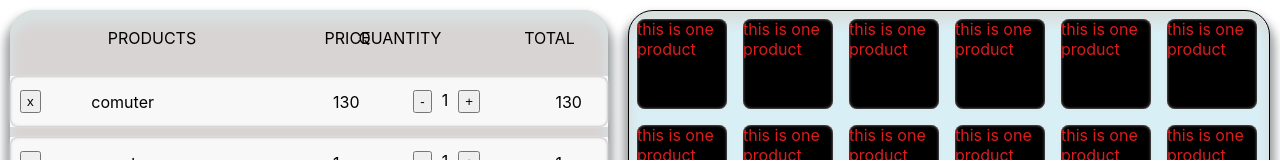
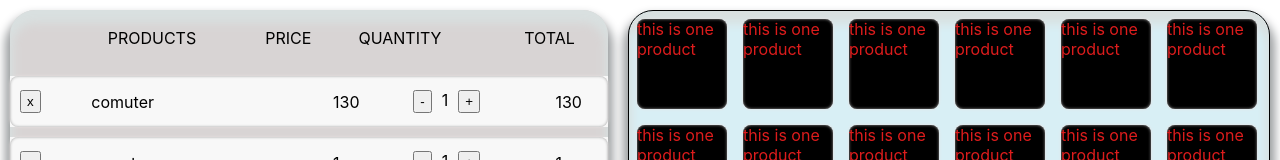
Before and after one commit to harssRajput/codinova-project, a React (Create React App) app: page / in a window 1280 px wide. Shown: the top 160 px of the page. Built offline with nearby package versions, Linux system fonts and the light colour scheme.

Commit message:
add total feature n cart-items

```diff
--- a/src/components/CartItem.js
+++ b/src/components/CartItem.js
@@ -1,30 +1,14 @@
 import React from "react";
 
 
-class CartItem extends React.Component {
-
-  constructor(){
-    super();
-
-    this.state={
-      total: 0,
-    }
-  }
-
-  setTotal = (product)=> {
-    this.setState({ total: this.props.product.price,})
-  }
-
-  render() {
-    // console.log("price of product ", typeof(this.props.product.price));
-    const { name, price, qty } = this.props.product;
+function CartItem(props) {
+  const { name, price, qty } = props.product;
   const {
     onIncreaseQuantity,
     onDecreaseQuantity,
     onDeleteItem,
     product,
-    } = this.props;
-    // this.setTotal(product);
+  } = props;
   return (
     <tr className="cart-item">
       <td>
@@ -67,6 +51,5 @@ class CartItem extends React.Component {
     </tr>
   );
 }
-}
 
 export default CartItem;
--- a/src/index.css
+++ b/src/index.css
@@ -71,7 +71,7 @@ code {
 }
 
 .cart .cart-header tr td:nth-of-type(2) {
-  padding-left: 20%;
+  padding-left: 10%;
 }
 
 .cart .cart-header tr td {
```
Lines whose indentation alone changed are shown as unchanged.
